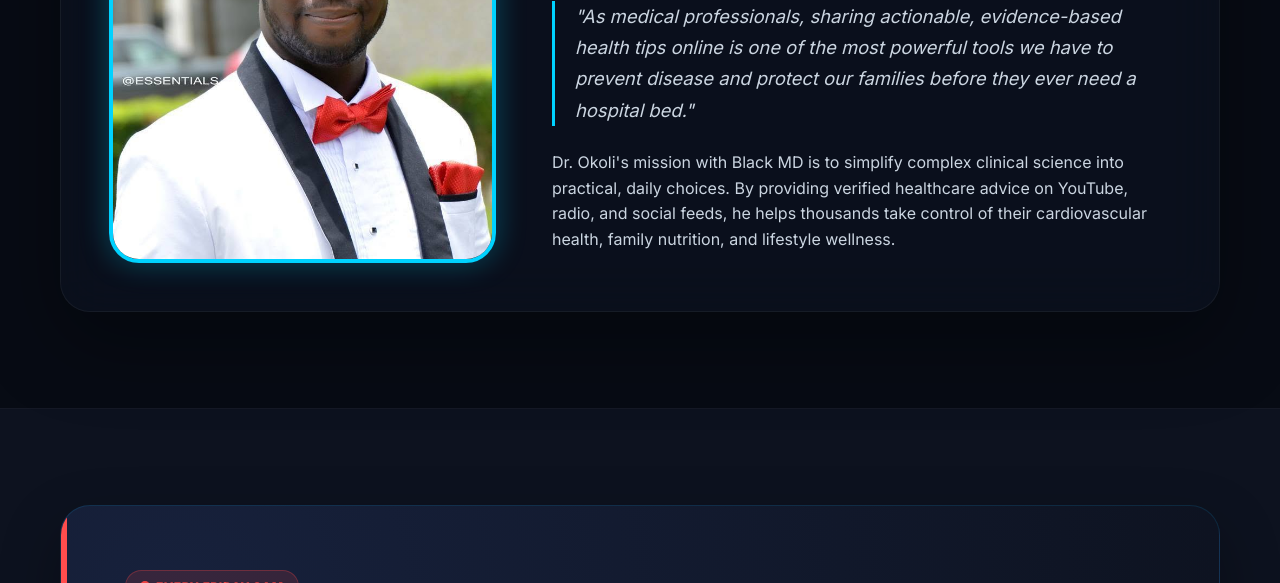
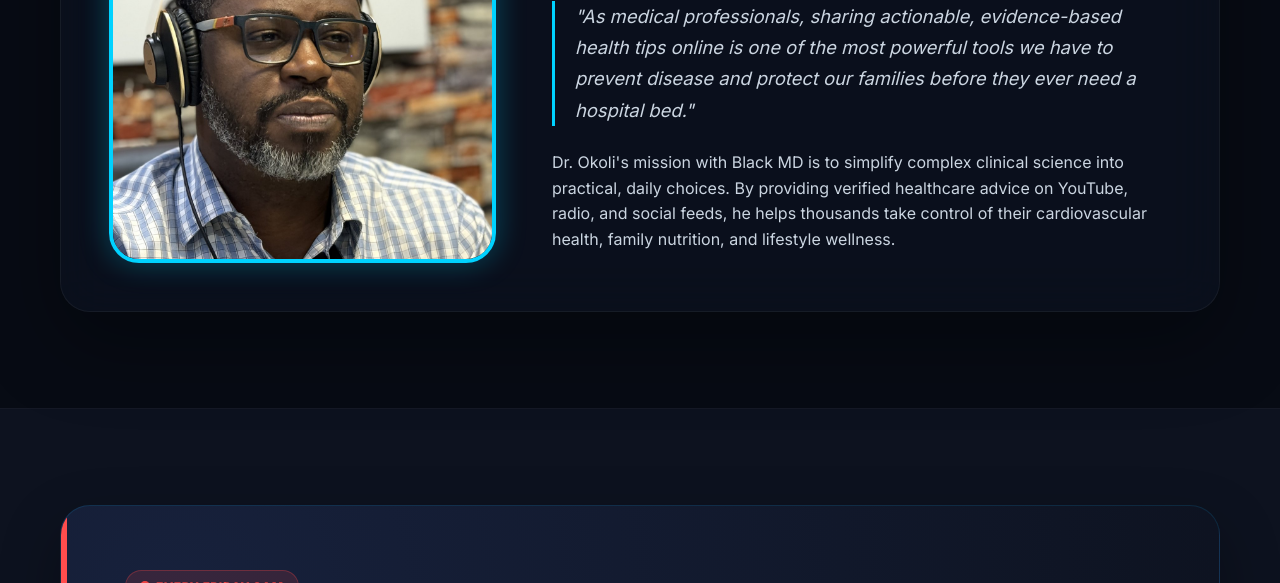
Before and after one commit to TriumphantSam/Metropolitan, a website: page black-md.html in a window 1280 px wide. Shown: the part 517-1100 px from the top of the page. Drawn offline with Linux system fonts and the light colour scheme; no server answers.

Commit message:
Update Dr. Okoli photo on Black MD page and homepage

```diff
--- a/black-md.html
+++ b/black-md.html
@@ -62,7 +62,7 @@
 
           <div class="profile-showcase-card">
             <div class="profile-image-col">
-              <img src="assets/drokoli.jpg" alt="Dr. Chukwuma Okoli" />
+              <img src="assets/drokoli-blackmd.jpg" alt="Dr. Chukwuma Okoli" />
             </div>
             <div class="profile-details-col">
               <span class="badge" style="background: linear-gradient(135deg, #0ea5e9, #00d2ff); color: #070b14; padding: 4px 14px; border-radius: 999px; font-weight: 800; font-size: 0.8rem; text-transform: uppercase; letter-spacing: 0.05em; display: inline-block; margin-bottom: 16px;">
```
Also changed, not shown: index.html (+1 -1 lines), assets/drokoli-blackmd.jpg (added).
